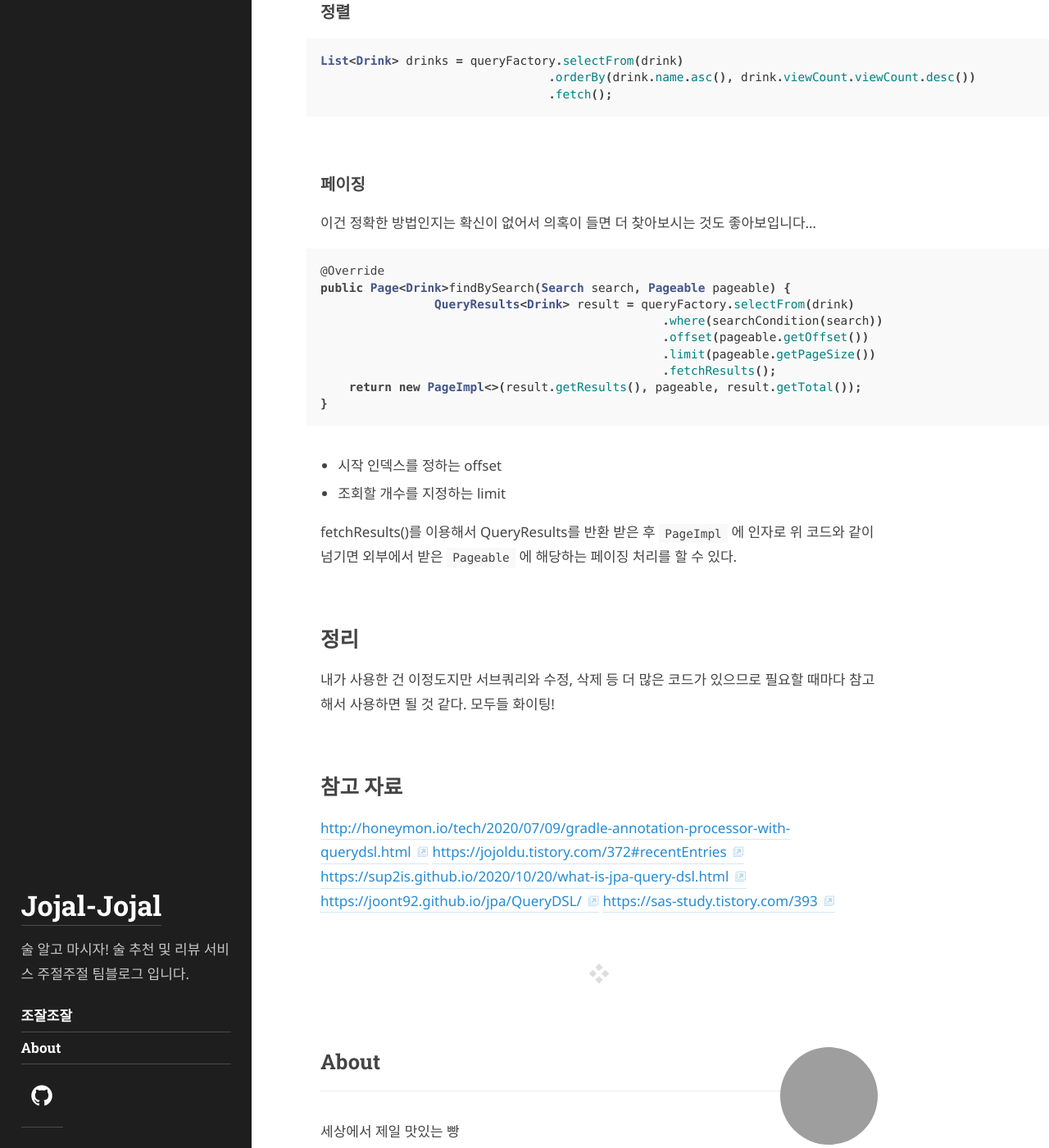
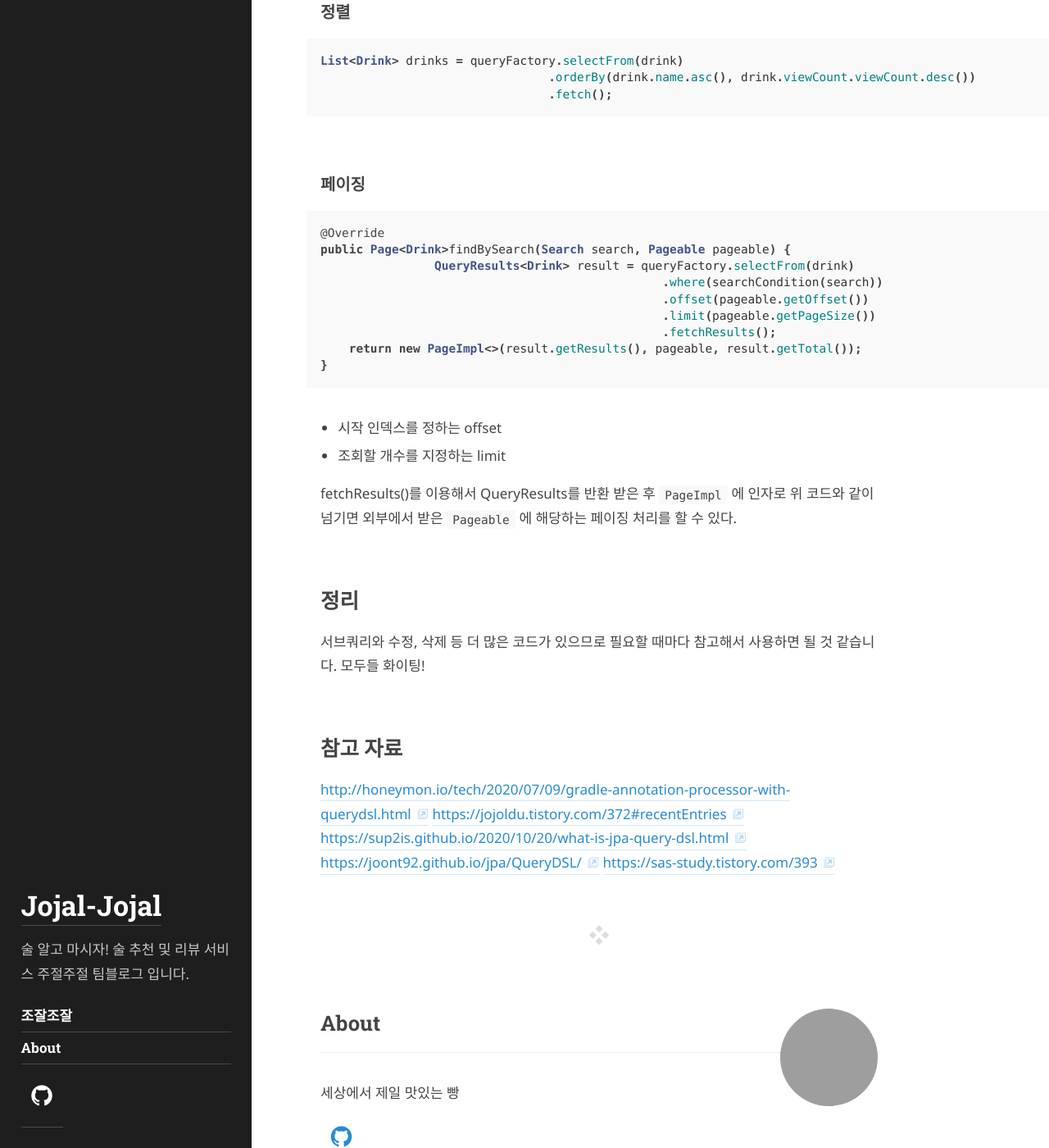
Before and after one commit to jujeol-jujeol/jujeol-jujeol.github.io, a Jekyll site: the page built from _posts/2021-10-28-QueryDSL으로 동적 쿼리 작성하기.md, in a window 1280 px wide and 1400 px high, scrolled down 14316 px. Shown: the whole window at 82% size. Built offline with Jekyll 4.4.1, drawn with Linux system fonts in a browser that asks for light colours; some web fonts are replaced; grey boxes are pictures that could not be loaded.

Commit message:
refactor: 불필요한 문구 삭제

````diff
--- a/_posts/2021-10-28-QueryDSL으로 동적 쿼리 작성하기.md
+++ b/_posts/2021-10-28-QueryDSL으로 동적 쿼리 작성하기.md
@@ -499,8 +499,6 @@ List<Drink> drinks = queryFactory.selectFrom(drink)
 
 ### 페이징
 
-이건 정확한 방법인지는 확신이 없어서 의혹이 들면 더 찾아보시는 것도 좋아보입니다...
-
 ```java
 @Override
 public Page<Drink>findBySearch(Search search, Pageable pageable) {
@@ -519,7 +517,7 @@ public Page<Drink>findBySearch(Search search, Pageable pageable) {
 fetchResults()를 이용해서 QueryResults를 반환 받은 후 `PageImpl` 에 인자로 위 코드와 같이 넘기면 외부에서 받은 `Pageable` 에 해당하는 페이징 처리를 할 수 있다.
 
 ## 정리
-내가 사용한 건 이정도지만 서브쿼리와 수정, 삭제 등 더 많은 코드가 있으므로 필요할 때마다 참고해서 사용하면 될 것 같다. 모두들 화이팅!
+서브쿼리와 수정, 삭제 등 더 많은 코드가 있으므로 필요할 때마다 참고해서 사용하면 될 것 같습니다. 모두들 화이팅!
 
 ## 참고 자료
 [http://honeymon.io/tech/2020/07/09/gradle-annotation-processor-with-querydsl.html](http://honeymon.io/tech/2020/07/09/gradle-annotation-processor-with-querydsl.html)
````
